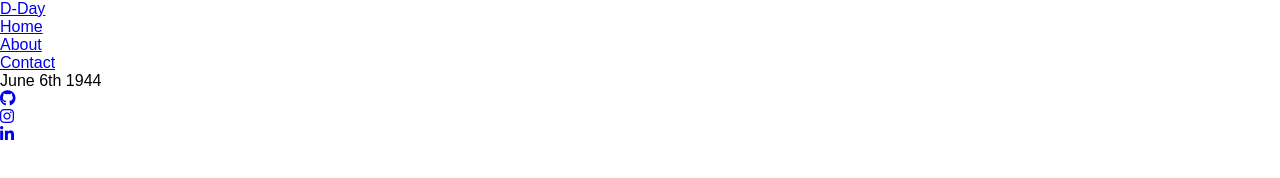
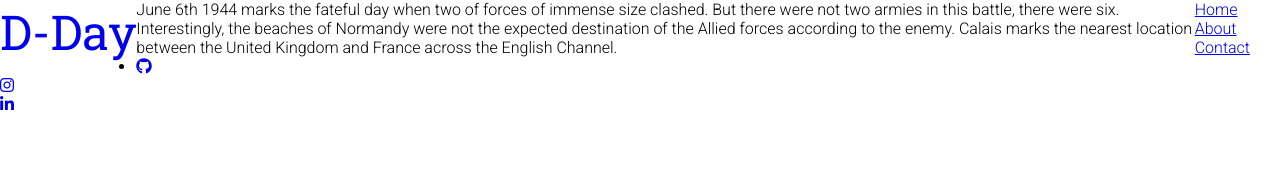
Before and after one commit to jlawson-design/d-day-website, a plain HTML site: page index.html in a window 1280 px wide. Drawn offline with Linux system fonts and the light colour scheme.

Commit message:
feat: Initial additions to HTML and CSS based on Love Running

```diff
--- a/assets/css/style.css
+++ b/assets/css/style.css
@@ -1,13 +1,34 @@
-@import url('');
+@import url('https://fonts.googleapis.com/css2?family=Roboto+Slab&family=Roboto:wght@300&display=swap');
 
 /* Initialise webpage with zero values */
 *{
     margin: 0;
     padding: 0;
-    border: 0;
+    border: none;
 }
 
 /* Style for overall webpage */
-body{
-    font-family: Arial;
+body {
+    font-family: Roboto, sans-serif;
+    font-weight: 300;
 }
+
+/* Headings and Logo */
+
+h1, h2 {
+    font-family: Roboto Slab, sans-serif;
+    font-weight: 500;
+    color: #3a3a3a
+    letter-spacing: 4px;
+}
+/* Logo styling and location*/
+#logo {
+    float: left;
+    font-size: 300%;
+}
+/* Move list menu to the right and remove bullet points */
+#menu {
+    float: right;
+    list-style-type: none;
+    margin-right: 30px;
+}
--- a/index.html
+++ b/index.html
@@ -23,7 +23,7 @@
     <!-- Header content including homepage navigation tab-->
     <header>
         <a href="index.html">
-            <h id="logo">D-Day</h1>
+            <h1 id="logo">D-Day</h1>
         </a>
         <nav>
             <ul id="menu">
@@ -39,9 +39,14 @@
             </ul>
         </nav>
     </header>
-    <Article>
-        <p>June 6th 1944</p>
-    </Article>
+    <article>
+        <p>June 6th 1944 marks the fateful day when two of forces of immense size clashed. But there were not two armies in this battle, there were six.</p>
+
+        <p>Interestingly, the beaches of Normandy were not the expected destination of the Allied forces according to the enemy. Calais marks the nearest location between the United Kingdom and France across the English Channel.</p>
+    </article>
+    <section>
+
+    </section>
     <!-- Footer section including social media links-->
     <footer>
         <ul class="social-networks">
```
Also changed, not shown: 1 other file.
